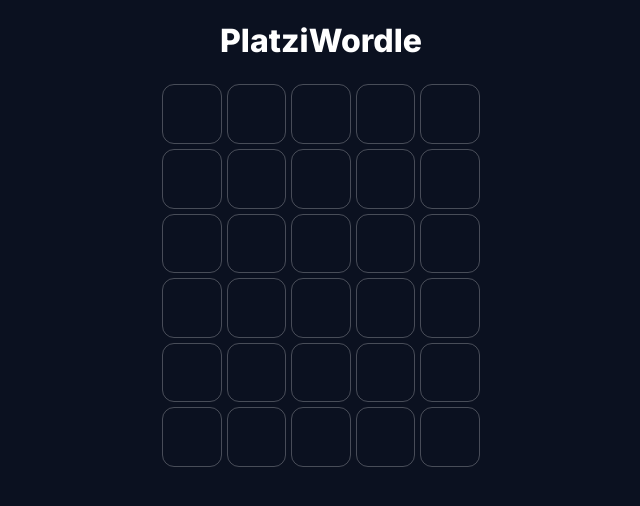
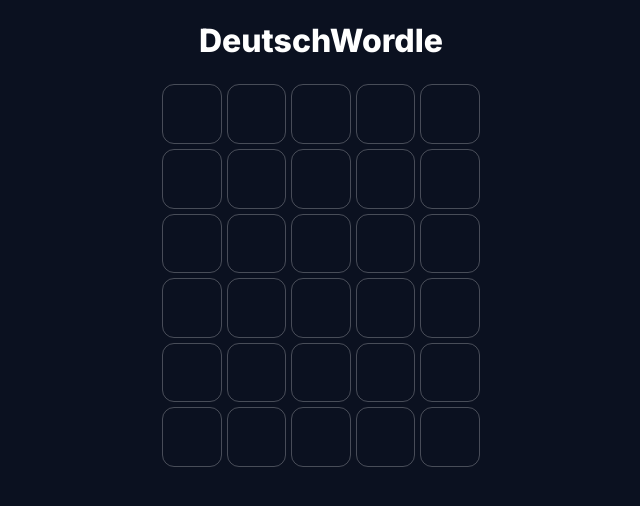
Before and after one commit to RaulDevGhost/deutschwordle-rxjs, a website built with webpack: page public/index.html in a window 1280 px wide. Shown: the whole page, without its empty margins (319-959 px from the left). Built offline with nearby package versions, Linux system fonts and the light colour scheme.

Commit message:
Title changed

```diff
--- a/public/index.html
+++ b/public/index.html
@@ -5,10 +5,10 @@
     <meta http-equiv="X-UA-Compatible" content="IE=edge" />
     <meta name="viewport" content="width=device-width, initial-scale=1.0" />
     <link rel="stylesheet" href="./style.css" />
-    <title>PlatziWordle</title>
+    <title>DeutschWordle</title>
   </head>
   <body>
-    <h1 class="web-title">PlatziWordle</h1>
+    <h1 class="web-title">DeutschWordle</h1>
     <div class="letters-container">
       <div class="letter-row">
         <div class="letter"></div>
```
